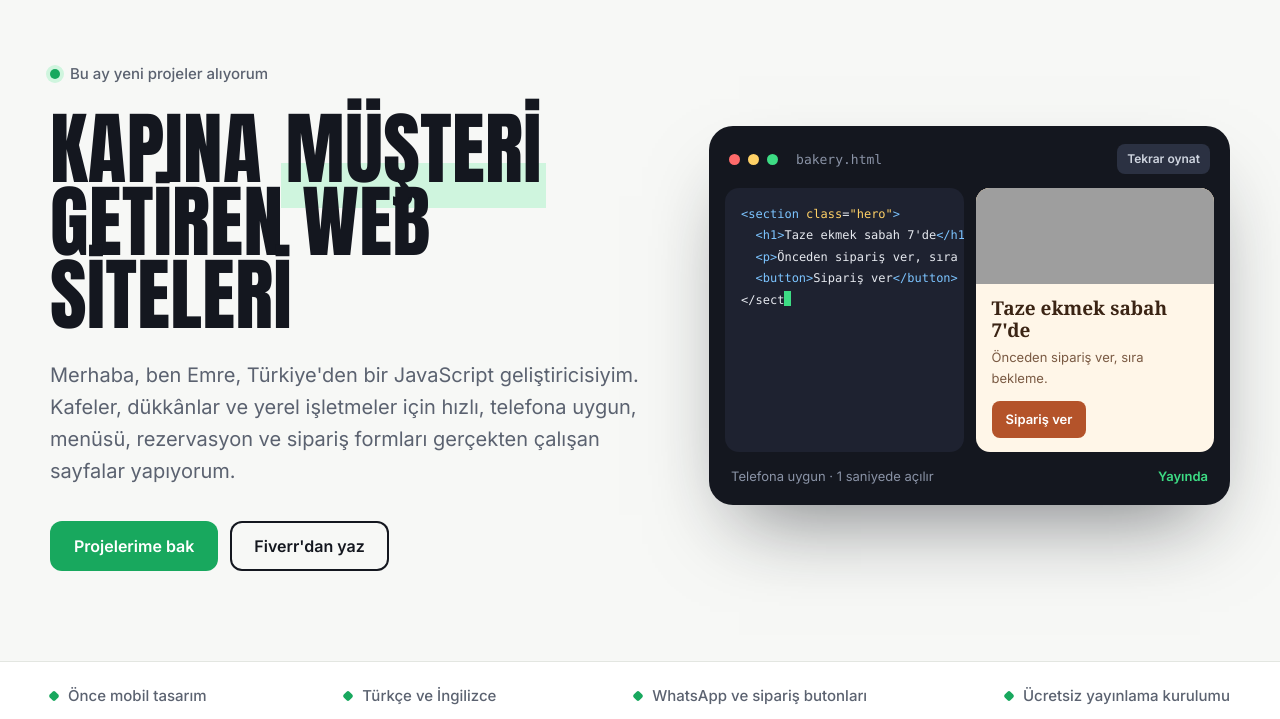
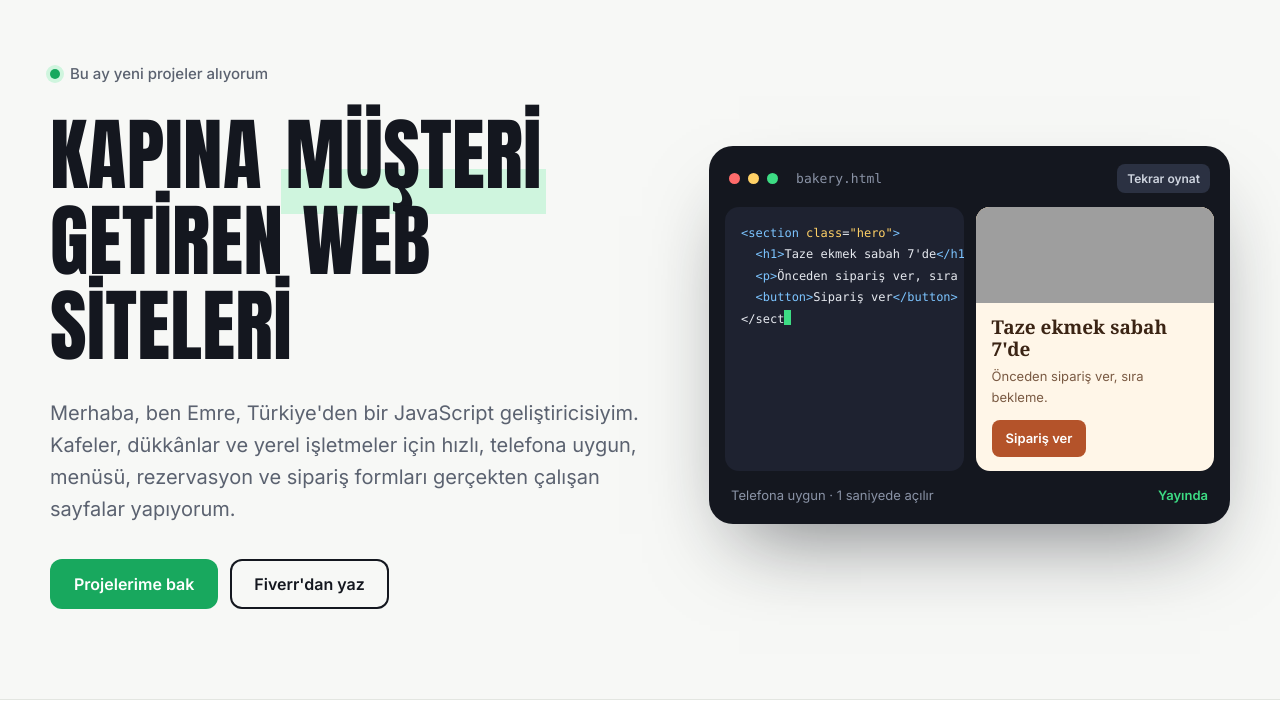
Before and after one commit to MaaezhDev/maaezhdev.github.io, a plain HTML site: page index.html in a window 1280 px wide. Both pictures are taken after a click on the button "TR". Shown: the part 80-799 px from the top of the page. Drawn offline with nearby package versions, Linux system fonts and the light colour scheme; grey boxes are pictures that could not be loaded.

Commit message:
More line height for Turkish headings

```diff
--- a/index.html
+++ b/index.html
@@ -183,6 +183,7 @@ footer{background:var(--ink);color:#8a93a6;padding:30px 0;font-size:14px}
 footer .wrap{display:flex;justify-content:space-between;gap:16px;flex-wrap:wrap;align-items:center}
 footer a{color:#cfd5e0}
 
+html[lang=tr] .hero h1,html[lang=tr] .h2,html[lang=tr] .proj h3{line-height:1.08}
 @media (max-width:1020px){
   .links,.nav .lang,.nav .btn{display:none}
   .burger{display:grid}
```
